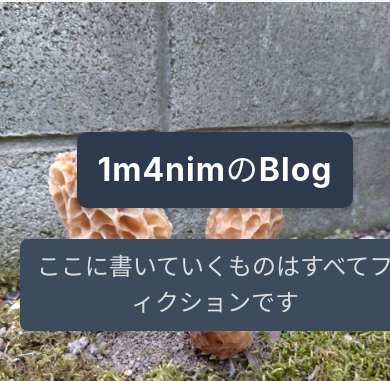
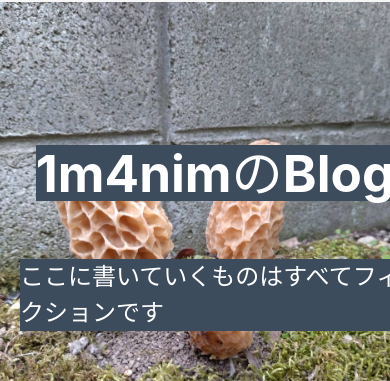
Before and after one commit to 1m4nim/blog, a React (Vite) app: page / in a window 390 px wide. Shown: the part 169-550 px from the top of the page. Built offline with nearby package versions, Linux system fonts and the light colour scheme; no server answers.

Commit message:
PCでも縦画面になってたので直した

```diff
--- a/src/App.css
+++ b/src/App.css
@@ -1,3 +1,10 @@
+.home {
+  display: flex;
+  flex-direction: row;
+  width: 100vw;
+  height: 100vh;
+}
+
 .self-introduction {
   background-image: url("/fungi.JPG");
   background-size: cover;
@@ -12,24 +19,12 @@
 }
 
 .blog {
-  background-color: #2e3b4e;
-  color: #ffffff;
-  text-align: center;
-  border-radius: 10px;
-  padding: 20px;
-  font-size: 2rem;
-  letter-spacing: 1px;
-  box-shadow: 0 4px 8px rgba(0, 0, 0, 0.2);
+  background-color: #3D4C5D;
 }
 
 .caption {
-  background-color: #3d4c5d;
-  color: #dcdcdc;
-  text-align: center;
+  background-color: #3D4C5D;
   font-size: 1.5rem;
-  margin-top: 10px;
-  padding: 10px;
-  border-radius: 8px;
 }
 
 .blog-section {
@@ -43,27 +38,12 @@
   overflow-y: auto;
 }
 
-.blog-post {
-  margin-bottom: 20px;
-  padding: 20px;
-  border: 1px solid #ddd;
-  border-radius: 8px;
-  box-shadow: 0 2px 6px rgba(0, 0, 0, 0.1);
-}
+@media (max-width: 768px) {
+  .home {
+    flex-direction: column;
+    height: auto;
+  }
 
-.blog-post h2 {
-  font-size: 1.8rem;
-  margin-bottom: 10px;
-  color: #2e3b4e;
-}
-
-.blog-post p {
-  font-size: 1rem;
-  color: whitesmoke;
-  background-color: black;
-}
-
-@media (max-width: 768px) {
   .self-introduction {
     width: 100%;
     height: 50vh;
--- a/src/BlogDetail.css
+++ b/src/BlogDetail.css
@@ -22,6 +22,7 @@ body {
     font-size: 2rem;
     font-weight: bold;
     margin-bottom: 1rem;
+    color: #3D4C5D;
 }
 
 .content {
```
